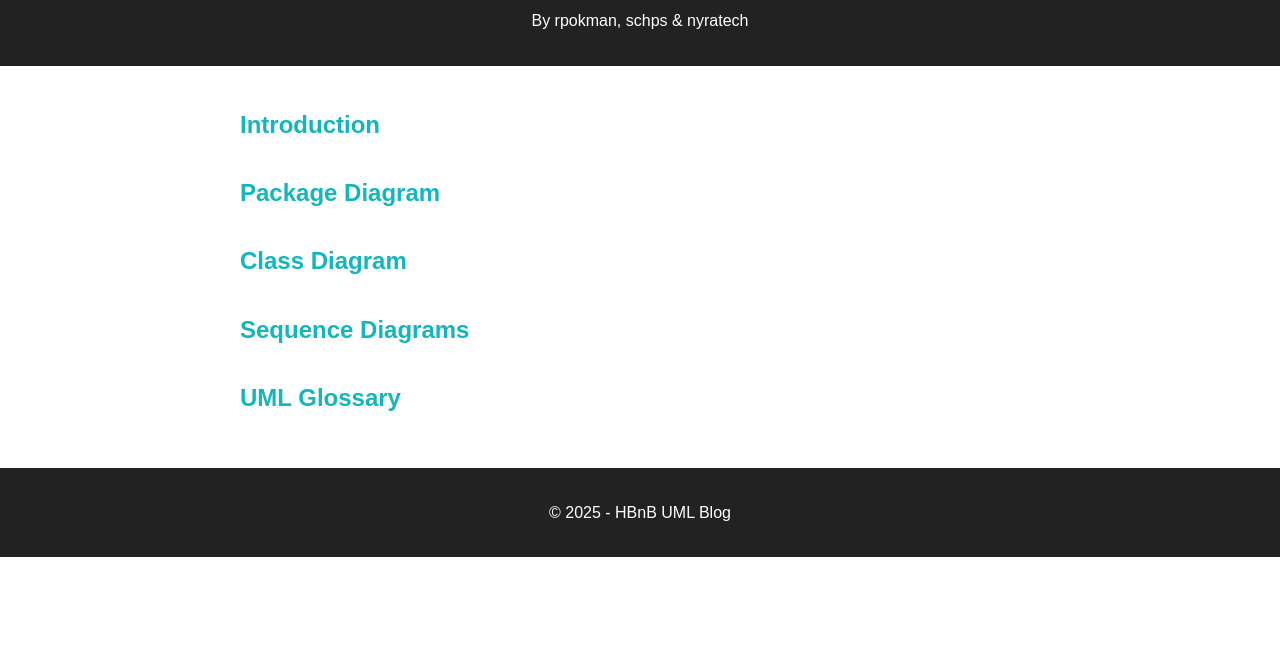
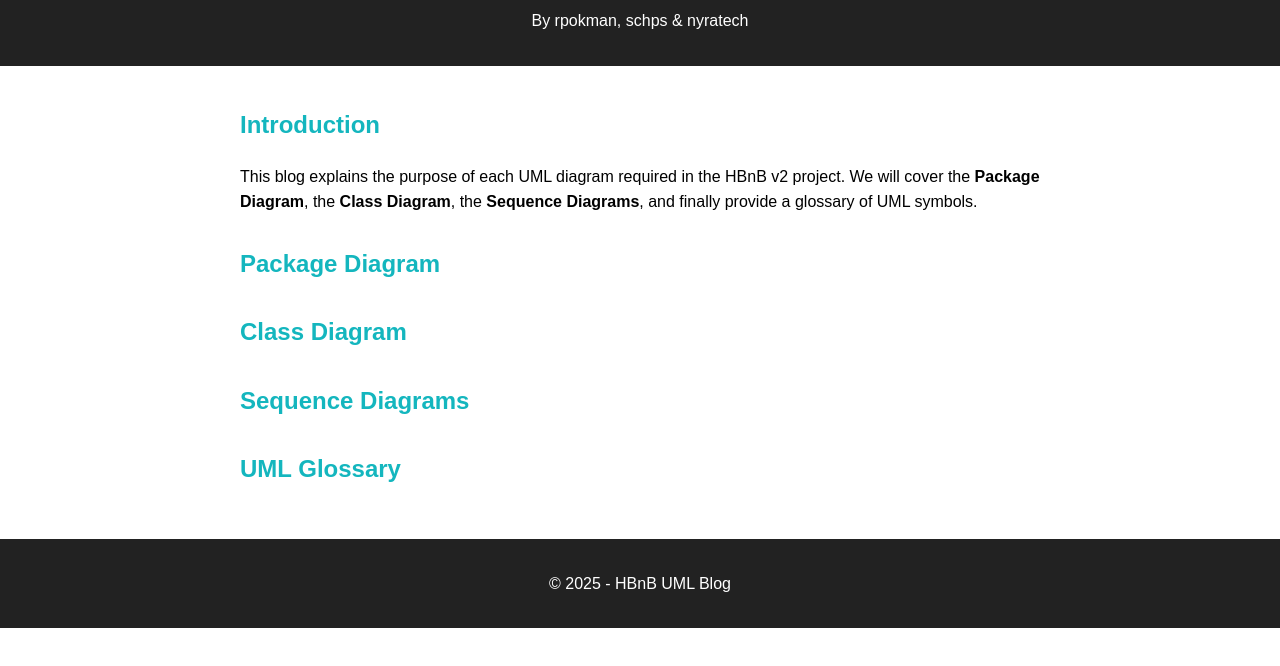
Before and after one commit to rpokman/UML-diagram-views, a plain HTML site: page index.html in a window 1280 px wide. Shown: the part 102-768 px from the top of the page. Drawn offline with Linux system fonts and the light colour scheme.

Commit message:
Add introductory content to the Package Diagram section in index.html

```diff
--- a/index.html
+++ b/index.html
@@ -15,7 +15,9 @@
     <section>
       <h2>Introduction</h2>
       <p>
-
+        This blog explains the purpose of each UML diagram required in the HBnB v2 project.
+        We will cover the <strong>Package Diagram</strong>, the <strong>Class Diagram</strong>,
+        the <strong>Sequence Diagrams</strong>, and finally provide a glossary of UML symbols.
       </p>
     </section>
 
```
